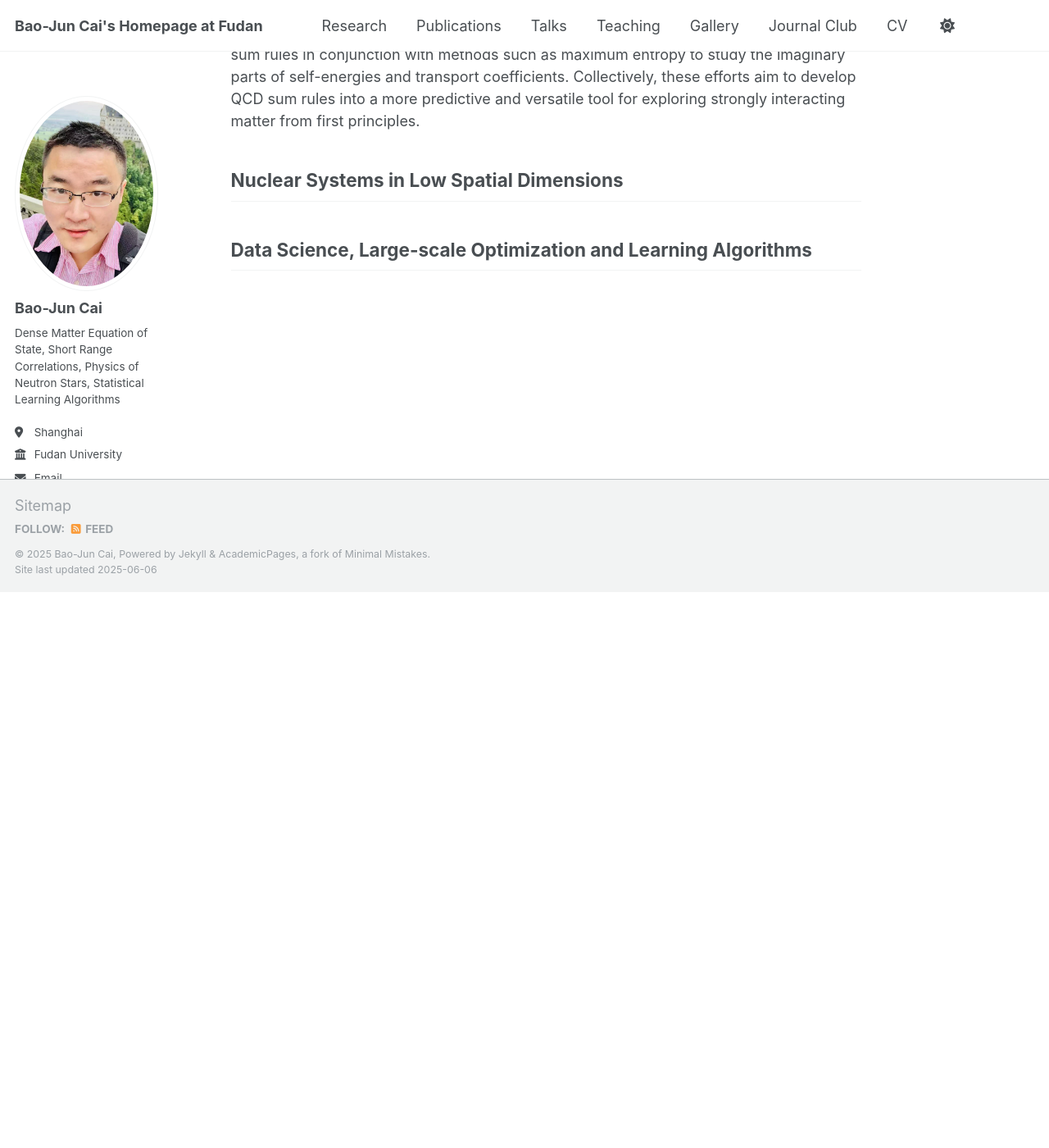
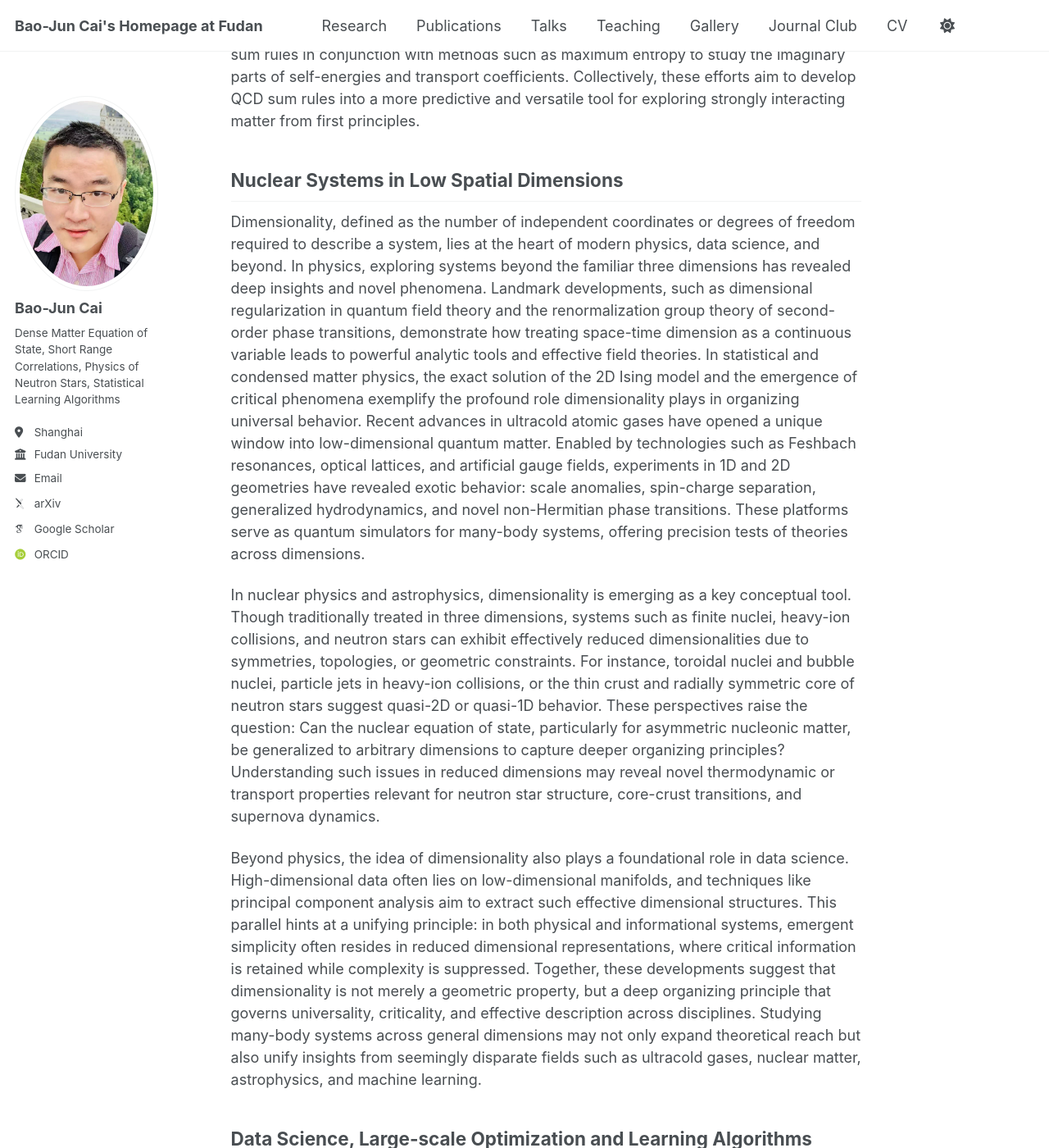
Before and after one commit to bjcai-phys/bjcai-phys.github.io, a Jekyll site: the page built from _pages/research.md, in a window 1280 px wide and 1400 px high, scrolled down 6486 px. Shown: the whole window at 82% size. Built offline with Jekyll 4.4.1, drawn with Linux system fonts in a browser that asks for light colours; some web fonts are replaced; before the commit the page ends 7208 px from its top, so only the background shows below that.

Commit message:
Update research.md

```diff
--- a/_pages/research.md
+++ b/_pages/research.md
@@ -53,4 +53,13 @@ Building on Professor Cai’s early application of QCD sum rules to the equation
 
 ## Nuclear Systems in Low Spatial Dimensions
 
+Dimensionality, defined as the number of independent coordinates or degrees of freedom required to describe a system, lies at the heart of modern physics, data science, and beyond. In physics, exploring systems beyond the familiar three dimensions has revealed deep insights and novel phenomena. Landmark developments, such as dimensional regularization in quantum field theory and the renormalization group theory of second-order phase transitions, demonstrate how treating space-time dimension
+as a continuous variable leads to powerful analytic tools and effective field theories. In statistical and condensed matter physics, the exact solution of the 2D Ising model and the emergence of critical phenomena exemplify the profound role dimensionality plays in organizing universal behavior.
+Recent advances in ultracold atomic gases have opened a unique window into low-dimensional quantum matter. Enabled by technologies such as Feshbach resonances, optical lattices, and artificial gauge fields, experiments in 1D and 2D geometries have revealed exotic behavior: scale anomalies, spin-charge separation, generalized hydrodynamics, and novel non-Hermitian phase transitions. These platforms serve as quantum simulators for many-body systems, offering precision tests of theories across dimensions.
+
+In nuclear physics and astrophysics, dimensionality is emerging as a key conceptual tool. Though traditionally treated in three dimensions, systems such as finite nuclei, heavy-ion collisions, and neutron stars can exhibit effectively reduced dimensionalities due to symmetries, topologies, or geometric constraints. For instance, toroidal nuclei and bubble nuclei, particle jets in heavy-ion collisions, or the thin crust and radially symmetric core of neutron stars suggest quasi-2D or quasi-1D behavior. These perspectives raise the question: Can the nuclear equation of state, particularly for asymmetric nucleonic matter, be generalized to arbitrary dimensions to capture deeper organizing principles? Understanding such issues in reduced dimensions may reveal novel thermodynamic or transport properties relevant for neutron star structure, core-crust transitions, and supernova dynamics.
+
+Beyond physics, the idea of dimensionality also plays a foundational role in data science. High-dimensional data often lies on low-dimensional manifolds, and techniques like principal component analysis aim to extract such effective dimensional structures. This parallel hints at a unifying principle: in both physical and informational systems, emergent simplicity often resides in reduced dimensional representations, where critical information is retained while complexity is suppressed.
+Together, these developments suggest that dimensionality is not merely a geometric property, but a deep organizing principle that governs universality, criticality, and effective description across disciplines. Studying many-body systems across general dimensions may not only expand theoretical reach but also unify insights from seemingly disparate fields such as ultracold gases, nuclear matter, astrophysics, and machine learning.
+
 ## Data Science, Large-scale Optimization and Learning Algorithms
```
